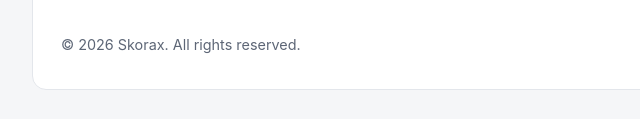
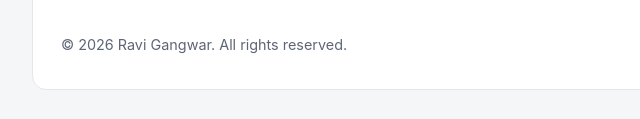
Before and after one commit to ravi2026131/testwebsite, a plain HTML site: page ibr3dpp.html in a window 1280 px wide. Shown: the part 4880-4999 px from the top of the page, 218-858 px from the left. Drawn offline with Linux system fonts and the light colour scheme.

Commit message:
Update ibr3dpp.html

```diff
--- a/ibr3dpp.html
+++ b/ibr3dpp.html
@@ -178,7 +178,7 @@
   <li><strong>Country:</strong> India</li>
 </ul>
 
-<footer>© 2026 Skorax. All rights reserved.</footer>
+<footer>© 2026 Ravi Gangwar. All rights reserved.</footer>
 
 </main>
 </body>
```
